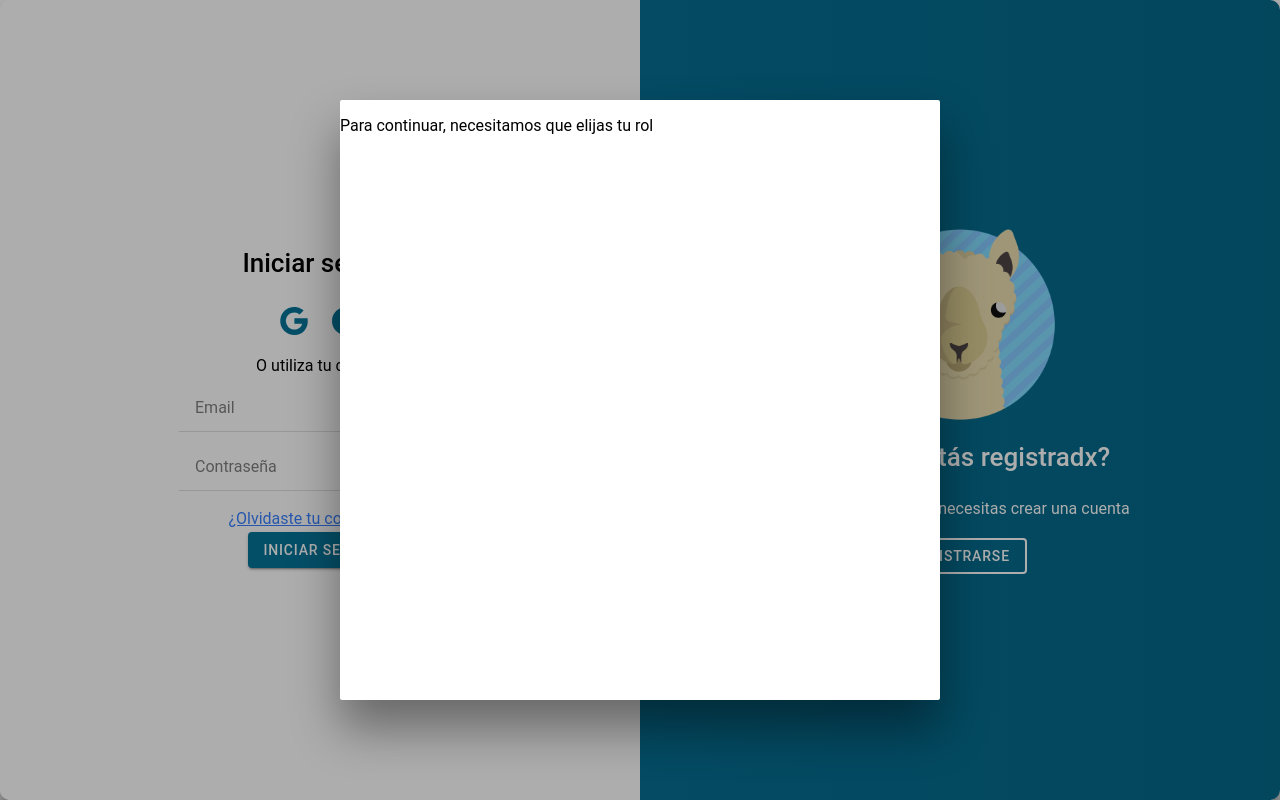
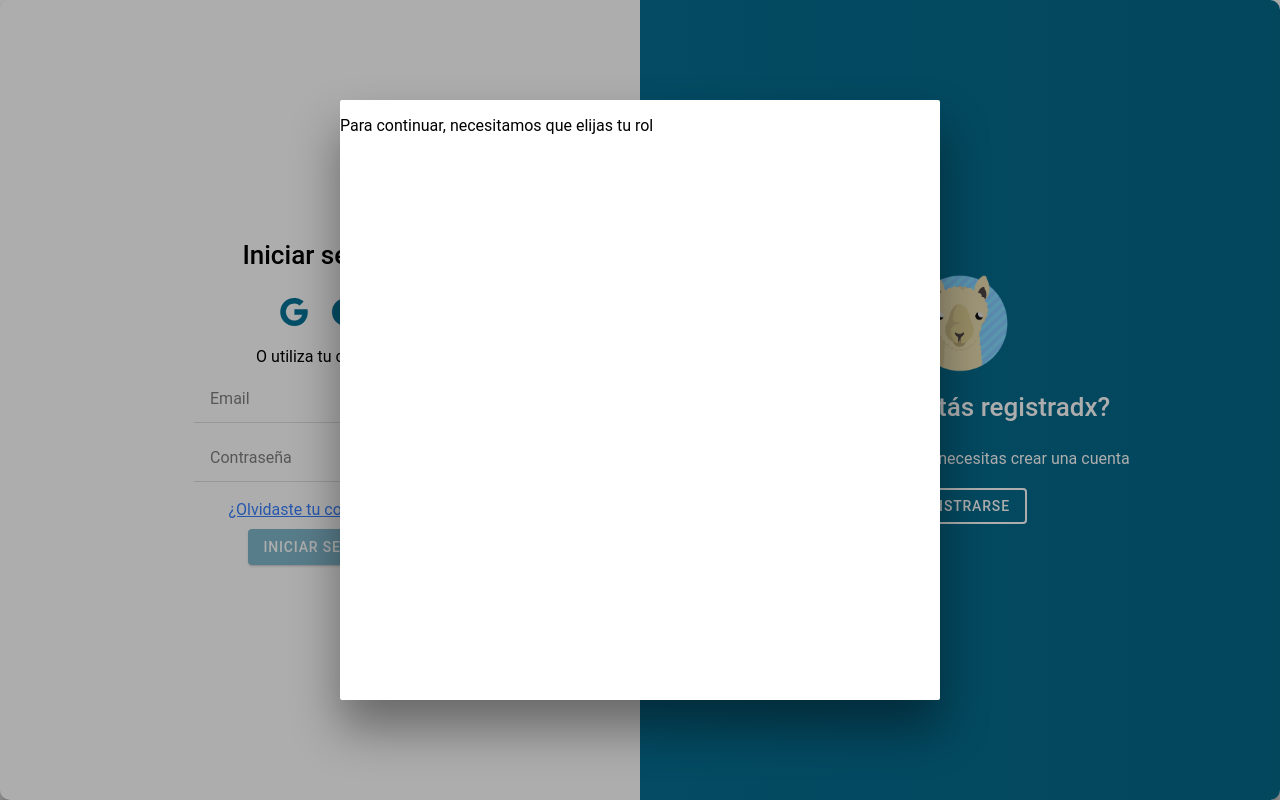
Before and after one commit to nahueldl/TEAyudo, a React (Create React App) app: page /login in a window 1280 px wide. Built offline with nearby package versions, Linux system fonts and the light colour scheme.

Commit message:
major changes in sign in and up forms, add logo for mobile, use react hook for forms

```diff
--- a/src/views/LogIn&SignUp/SignInForm.tsx
+++ b/src/views/LogIn&SignUp/SignInForm.tsx
@@ -7,21 +7,45 @@ import {
   IonButton,
   IonLoading,
   IonAlert,
+  IonLabel,
 } from "@ionic/react";
 import { logoGoogle, logoFacebook } from "ionicons/icons";
 import { AuthenticationContext } from "../../context/authentication";
 import { PlatformContext } from "../../context/platform";
+import { useForm, Controller } from "react-hook-form";
+import { ErrorMessage } from "@hookform/error-message";
+
+const ERROR_MESSAGE =
+  "Hubo un error al iniciar sesión, por favor intenta nuevamente más tarde";
 
 const SignInForm: React.FC<Props> = ({ signIn }) => {
-  const [email, setEmail] = useState<string>();
-  const [password, setPassword] = useState<string>();
-  const { authData, setData } = useContext(AuthenticationContext);
+  const [data, setData] = useState();
+
+  const { authData, setAuthData } = useContext(AuthenticationContext);
   const { error, loading } = authData;
-  const { platformData } = useContext(PlatformContext);
-  const { isMobile } = platformData;
+  const { isMobile } = useContext(PlatformContext).platformData;
+
+  const { control, handleSubmit, formState, errors } = useForm({
+    defaultValues: {},
+    mode: "onChange",
+  });
+
+  /**
+   *
+   * @param data
+   */
+  const onSubmit = (data: any) => {
+    alert(JSON.stringify(data, null, 2));
+    setData(data);
+    signIn(data);
+  };
+
   return (
     <>
-      <form action="#">
+      <form onSubmit={handleSubmit(onSubmit)}>
+        {isMobile ? (
+          <img src="assets/icon/icon.png" alt="TEAyudo logo" />
+        ) : null}
         <h1>Iniciar sesión</h1>
         <div className="iconsContainer">
           <a href="#">
@@ -34,33 +58,61 @@ const SignInForm: React.FC<Props> = ({ signIn }) => {
         <span>O utiliza tu cuenta</span>
         <IonList>
           <IonItem className="inputMargin">
-            <IonInput
+            <Controller
+              render={({ onChange, onBlur, value }) => (
+                <IonInput
+                  onIonChange={onChange}
+                  onIonBlur={onBlur}
+                  placeholder="Email"
+                />
+              )}
+              control={control}
               name="email"
-              value={email}
-              required
-              clearInput
-              type="email"
-              placeholder="Email"
-              onIonChange={(e) => setEmail(e.detail.value!)}
-            ></IonInput>
+              rules={{
+                required: true,
+                pattern: {
+                  value: /^[A-Z0-9._%+-]+@[A-Z0-9.-]+\.[A-Z]{2,4}$/i,
+                  message: "La dirección de correo electrónico es inválida",
+                },
+              }}
+            />
           </IonItem>
+          <ErrorMessage
+            errors={errors}
+            name="email"
+            as={<div style={{ color: "red" }} />}
+          />
           <IonItem className="inputMargin">
-            <IonInput
+            <Controller
+              render={({ onChange, onBlur, value }) => (
+                <IonInput
+                  onIonChange={onChange}
+                  type="password"
+                  placeholder="Contraseña"
+                />
+              )}
+              control={control}
               name="password"
-              value={password}
-              required
-              clearInput
-              type="password"
-              placeholder="Contraseña"
-              onIonChange={(e) => setPassword(e.detail.value!)}
-            ></IonInput>
+              rules={{
+                required: true,
+                minLength: {
+                  value: 8,
+                  message: "Debe tener al menos 8 caracteres",
+                },
+              }}
+            />
           </IonItem>
+          <ErrorMessage
+            errors={errors}
+            name="password"
+            as={<div style={{ color: "red" }} />}
+          />
         </IonList>
         <a href="#">¿Olvidaste tu contraseña?</a>
         <IonButton
           className="formButton"
           type="submit"
-          onClick={(e) => signIn(email!, password!)}
+          disabled={!formState.isValid}
         >
           Iniciar sesión
         </IonButton>
@@ -70,7 +122,9 @@ const SignInForm: React.FC<Props> = ({ signIn }) => {
           spinner="crescent"
         />
         {isMobile ? (
-          <p>¿Aun no estás registradx? Desliza a la derecha para comenzar</p>
+          <IonLabel>
+            ¿Aun no estás registradx? Desliza a la derecha para comenzar
+          </IonLabel>
         ) : null}
       </form>
       <IonAlert
@@ -78,16 +132,14 @@ const SignInForm: React.FC<Props> = ({ signIn }) => {
         animated
         backdropDismiss
         keyboardClose
-        message={
-          "Hubo un error al iniciar sesión, por favor intenta nuevamente más tarde"
-        }
-        onDidDismiss={() => setData({ error: false })}
+        message={ERROR_MESSAGE}
+        onDidDismiss={() => setAuthData({ error: false })}
       />
     </>
   );
 };
 
 interface Props {
-  signIn: (email: string, password: string) => void;
+  signIn: (data:any) => void;
 }
 export default SignInForm;
--- a/src/views/LogIn&SignUp/SignUpForm.tsx
+++ b/src/views/LogIn&SignUp/SignUpForm.tsx
@@ -1,5 +1,3 @@
-/* eslint-disable jsx-a11y/anchor-is-valid */
-/* eslint-disable @typescript-eslint/no-unused-vars */
 import React, { useState, useContext } from "react";
 import {
   IonIcon,
@@ -8,22 +6,46 @@ import {
   IonInput,
   IonButton,
   IonLoading,
+  IonAlert,
+  IonLabel,
 } from "@ionic/react";
 import { logoGoogle, logoFacebook } from "ionicons/icons";
 import { AuthenticationContext } from "../../context/authentication";
 import { PlatformContext } from "../../context/platform";
+import { useForm, Controller } from "react-hook-form";
+import { ErrorMessage } from "@hookform/error-message";
 
-const SignUpForm: React.FC<Props> = () => {
-  const [email, setEmail] = useState<string>();
-  const [name, setName] = useState<string>();
-  const [password, setPassword] = useState<string>();
-  const { authData } = useContext(AuthenticationContext);
+const ERROR_MESSAGE =
+  "Hubo un error al iniciar sesión, por favor intenta nuevamente más tarde";
+
+const SignUpForm: React.FC<Props> = ({ signUp }) => {
+  const [data, setData] = useState();
+
+  const { authData, setAuthData } = useContext(AuthenticationContext);
   const { error, loading } = authData;
-  const { platformData } = useContext(PlatformContext);
-  const { isMobile } = platformData;
+  const { isMobile } = useContext(PlatformContext).platformData;
+
+  const { control, handleSubmit, formState, errors } = useForm({
+    defaultValues: {},
+    mode: "onChange",
+  });
+
+  /**
+   *
+   * @param data
+   */
+  const onSubmit = (data: any) => {
+    alert(JSON.stringify(data, null, 2));
+    setData(data);
+    signUp(data);
+  };
 
   return (
-    <form>
+    <>
+      <form onSubmit={handleSubmit(onSubmit)}>
+        {isMobile ? (
+          <img src="assets/icon/icon.png" alt="TEAyudo logo" />
+        ) : null}
         <h1>Registrarse</h1>
         <div className="iconsContainer">
           <a href="#">
@@ -36,39 +58,82 @@ const SignUpForm: React.FC<Props> = () => {
         <span>O utiliza tu email</span>
         <IonList>
           <IonItem className="inputMargin">
+            <Controller
+              render={({ onChange, onBlur, value }) => (
                 <IonInput
-            name="Nombre"
-            value={name}
-            required
                   clearInput
                   placeholder="Nombre"
-            onIonChange={(e) => setName(e.detail.value!)}
-          ></IonInput>
+                  onIonChange={onChange}
+                />
+              )}
+              control={control}
+              name="name"
+              rules={{
+                required: true,
+              }}
+            />
           </IonItem>
+          <ErrorMessage
+            errors={errors}
+            name="name"
+            as={<div style={{ color: "red" }} />}
+          />
           <IonItem className="inputMargin">
+            <Controller
+              render={({ onChange, onBlur, value }) => (
                 <IonInput
+                  onIonChange={onChange}
+                  onIonBlur={onBlur}
+                  placeholder="Email"
+                />
+              )}
+              control={control}
               name="email"
-            value={email}
-            required
-            clearInput
-            type="email"
-            placeholder="Email"
-            onIonChange={(e) => setEmail(e.detail.value!)}
-          ></IonInput>
+              rules={{
+                required: true,
+                pattern: {
+                  value: /^[A-Z0-9._%+-]+@[A-Z0-9.-]+\.[A-Z]{2,4}$/i,
+                  message: "La dirección de correo electrónico es inválida",
+                },
+              }}
+            />
           </IonItem>
+          <ErrorMessage
+            errors={errors}
+            name="email"
+            as={<div style={{ color: "red" }} />}
+          />
           <IonItem className="inputMargin">
+            <Controller
+              render={({ onChange, onBlur, value }) => (
                 <IonInput
-            name="password"
-            value={password}
-            required
-            clearInput
+                  onIonChange={onChange}
                   type="password"
                   placeholder="Contraseña"
-            onIonChange={(e) => setPassword(e.detail.value!)}
-          ></IonInput>
+                />
+              )}
+              control={control}
+              name="password"
+              rules={{
+                required: true,
+                minLength: {
+                  value: 8,
+                  message: "Debe tener al menos 8 caracteres",
+                },
+              }}
+            />
           </IonItem>
+          <ErrorMessage
+            errors={errors}
+            name="password"
+            as={<div style={{ color: "red" }} />}
+          />
         </IonList>
-      <IonButton type="submit" className="formButton">
+        <IonButton
+          className="formButton"
+          type="submit"
+          disabled={!formState.isValid}
+        >
           Registrarse
         </IonButton>
         <IonLoading
@@ -77,12 +142,24 @@ const SignUpForm: React.FC<Props> = () => {
           spinner="crescent"
         />
         {isMobile ? (
-        <p>¿Ya estás registradx? Desliza a la izquierda para comenzar</p>
+          <IonLabel>
+            ¿Ya estás registradx? Desliza a la izquierda para comenzar
+          </IonLabel>
         ) : null}
       </form>
+      <IonAlert
+        isOpen={error!}
+        animated
+        backdropDismiss
+        keyboardClose
+        message={ERROR_MESSAGE}
+        onDidDismiss={() => setAuthData({ error: false })}
+      />
+    </>
   );
 };
-
-interface Props {}
+interface Props {
+  signUp: (data: any) => void;
+}
 
 export default SignUpForm;
--- a/src/views/LogIn&SignUp/styles.css
+++ b/src/views/LogIn&SignUp/styles.css
@@ -7,6 +7,17 @@ form {
   padding: 0 50px;
   height: 100%;
   text-align: center;
+}
+
+img {
+  height: 100px !important;
+}
+
+.formContainer {
+  display: flex;
+  flex-direction: column;
+  justify-content: center;
+  align-items: center;
 }
 
 .container {
@@ -153,6 +164,8 @@ form {
 
 .formButton {
   --background: #067499;
+  margin-top: 10px;
+  margin-bottom: 15px;
 }
 
 .inputMargin {
```
Lines whose indentation alone changed are shown as unchanged.
